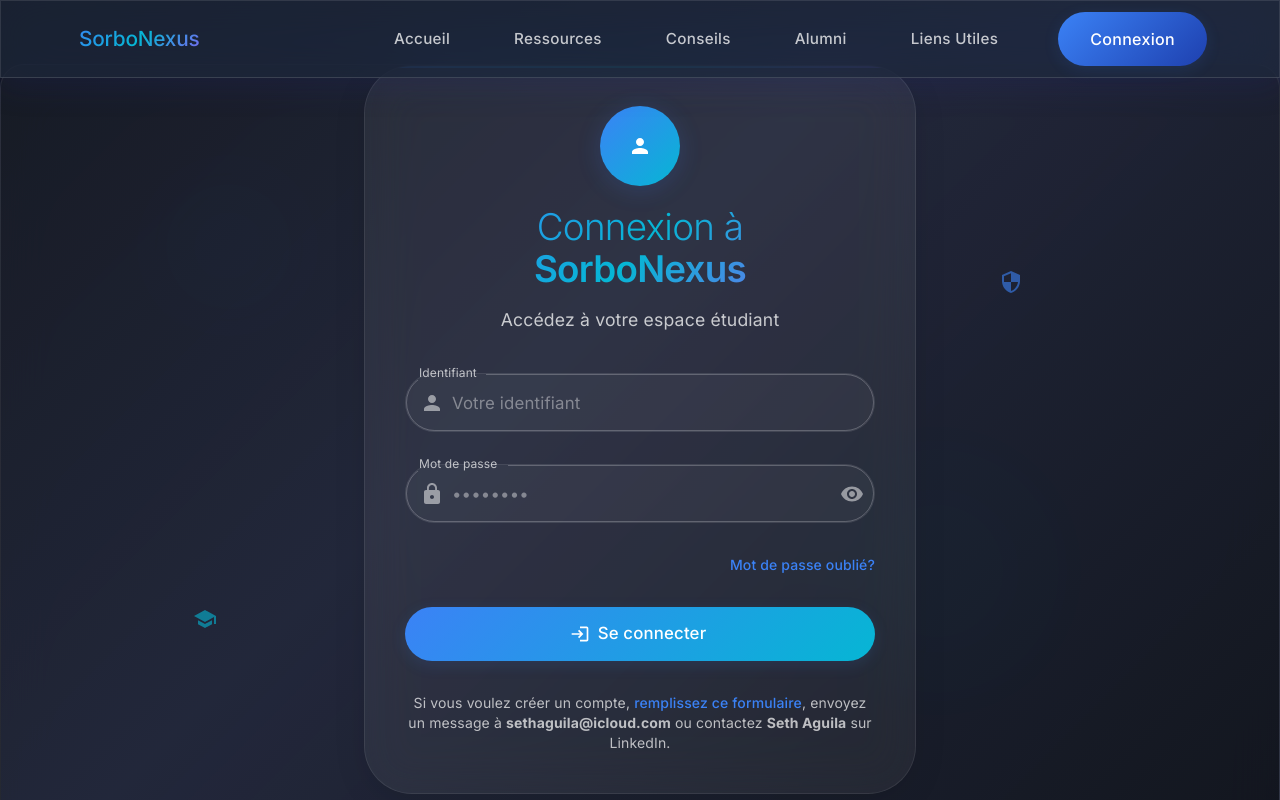
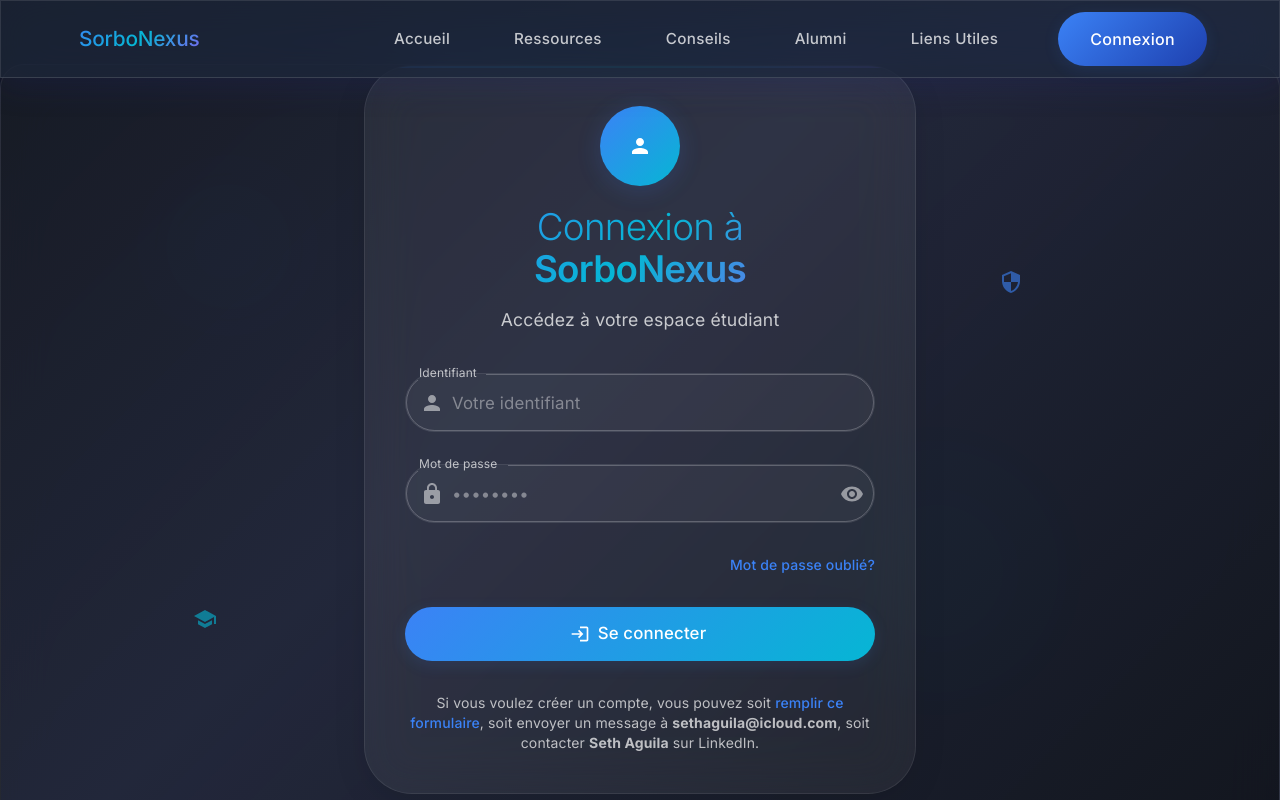
Before and after one commit to userdigitaldevil/SorboNexus, a React (Vite) app: page /connexion in a window 1280 px wide. Shown: the top 800 px of the page. Built offline with nearby package versions, Linux system fonts and the light colour scheme.

Commit message:
Update connexion page text formatting

```diff
--- a/src/pages/Connexion.jsx
+++ b/src/pages/Connexion.jsx
@@ -480,7 +480,7 @@ export default function Connexion() {
                     letterSpacing: "0.01em",
                   }}
                 >
-                  Si vous voulez créer un compte,{" "}
+                  Si vous voulez créer un compte, vous pouvez soit{" "}
                   <Link
                     href="https://forms.gle/Sh7a24yupFTp92DEA"
                     target="_blank"
@@ -495,10 +495,10 @@ export default function Connexion() {
                       },
                     }}
                   >
-                    remplissez ce formulaire
+                    remplir ce formulaire
                   </Link>
-                  , envoyez un message à <b>sethaguila@icloud.com</b> ou
-                  contactez <b>Seth Aguila</b> sur LinkedIn.
+                  , soit envoyer un message à <b>sethaguila@icloud.com</b>, soit
+                  contacter <b>Seth Aguila</b> sur LinkedIn.
                 </Typography>
               </Box>
             </motion.div>
```
